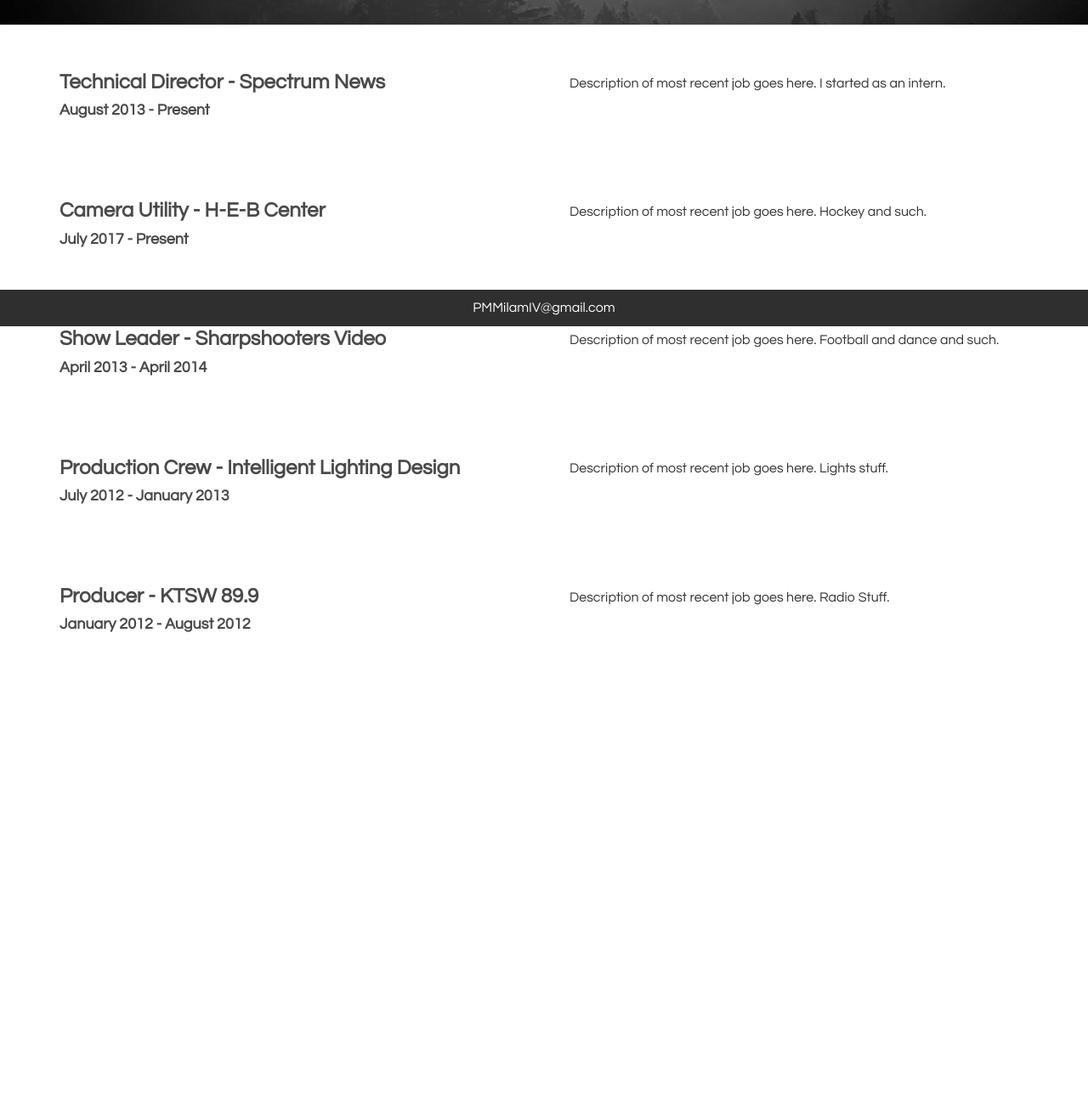
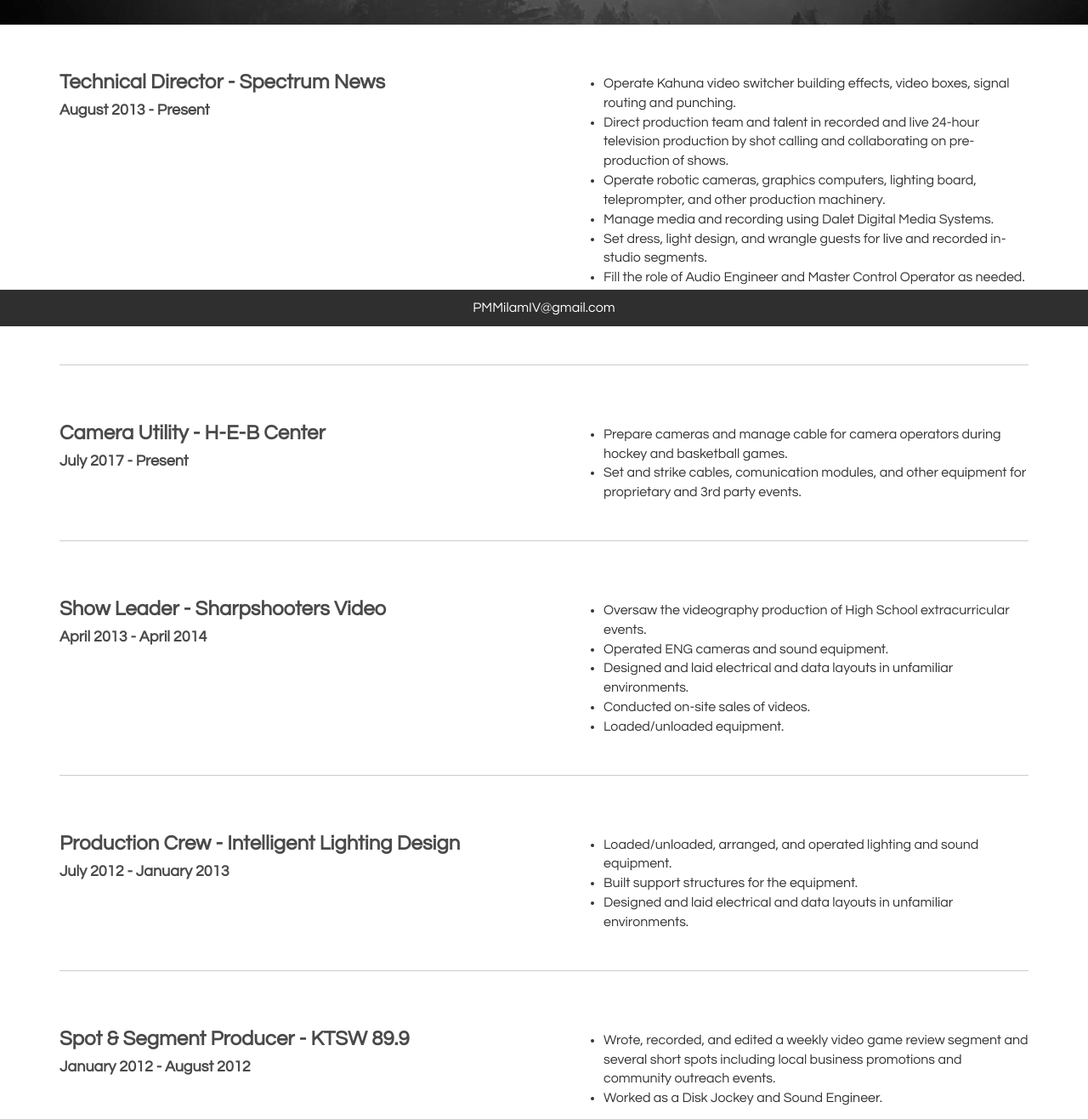
Before and after one commit to pmmiv/mediaPortfolio, a plain HTML site: page resume.html in a window 1280 px wide. Shown: the part 416-1733 px from the top of the page at 85% size. Before the commit the page ends 1206 px from the top, so only its background shows below. Drawn offline with Linux system fonts and the light colour scheme.

Commit message:
Added entries to resume.

```diff
--- a/assets/css/style.css
+++ b/assets/css/style.css
@@ -68,8 +68,6 @@
 .padtop {
   padding-top: 30px
 }
-
-
 
 /* ==========================================================================
    General styles
--- a/resume.html
+++ b/resume.html
@@ -64,9 +64,19 @@
         </div>
         <div class="col-lg-6 col-md-6 col-sm-6 padleft">
           <br/>
-          <p>Description of most recent job goes here. I started as an intern.<p/>
+          <ul style="list-style-type:disc">
+            <li>Operate Kahuna video switcher building effects, video boxes, signal routing and punching.</li>
+            <li>Direct production team and talent in recorded and live 24-hour television production by shot calling and collaborating on pre-production of shows.</li>
+            <li>Operate robotic cameras, graphics computers, lighting board, teleprompter, and other production machinery.</li>
+            <li>Manage media and recording using Dalet Digital Media Systems.</li>
+            <li>Set dress, light design, and wrangle guests for live and recorded in-studio segments.</li>
+            <li>Fill the role of Audio Engineer and Master Control Operator as needed.</li>
+            <li>Cross-trained as photographer and producer.</li>
+            <li><i>Intern until December 2013. Hired in April 2014.</i></li>
+          </ul>
         </div>
     </div>
+    <hr/>
     <div class="row lefted mt mb padtop">
         <div class="col-lg-6 col-md-6 col-sm-6 padright">
           <h3>Camera Utility - H-E-B Center</h3>
@@ -74,9 +84,13 @@
         </div>
         <div class="col-lg-6 col-md-6 col-sm-6 padleft">
           <br/>
-          <p>Description of most recent job goes here. Hockey and such.<p/>
+          <ul style="list-style-type:disc">
+            <li>Prepare cameras and manage cable for camera operators during hockey and basketball games.</li>
+            <li>Set and strike cables, comunication modules, and other equipment for proprietary and 3rd party events.</li>
+          </ul>
         </div>
     </div>
+    <hr/>
     <div class="row lefted mt mb padtop">
         <div class="col-lg-6 col-md-6 col-sm-6 padright">
           <h3>Show Leader - Sharpshooters Video</h3>
@@ -84,9 +98,16 @@
         </div>
         <div class="col-lg-6 col-md-6 col-sm-6 padleft">
           <br/>
-          <p>Description of most recent job goes here. Football and dance and such.<p/>
+          <ul style="list-style-type:disc">
+            <li>Oversaw the videography production of High School extracurricular events.</li>
+            <li>Operated ENG cameras and sound equipment.</li>
+            <li>Designed and laid electrical and data layouts in unfamiliar environments.</li>
+            <li>Conducted on-site sales of videos.</li>
+            <li>Loaded/unloaded equipment.</li>
+          </ul>
         </div>
     </div>
+    <hr/>
     <div class="row lefted mt mb padtop">
         <div class="col-lg-6 col-md-6 col-sm-6 padright">
           <h3>Production Crew - Intelligent Lighting Design</h3>
@@ -94,21 +115,30 @@
         </div>
         <div class="col-lg-6 col-md-6 col-sm-6 padleft">
           <br/>
-          <p>Description of most recent job goes here. Lights stuff.<p/>
+          <ul style="list-style-type:disc">
+            <li>Loaded/unloaded, arranged, and operated lighting and sound equipment.</li>
+            <li>Built support structures for the equipment.</li>
+            <li>Designed and laid electrical and data layouts in unfamiliar environments.</li>
+          </ul>
         </div>
     </div>
+    <hr/>
     <div class="row lefted mt mb padtop">
         <div class="col-lg-6 col-md-6 col-sm-6 padright">
-          <h3>Producer - KTSW 89.9</h3>
+          <h3>Spot & Segment Producer - KTSW 89.9</h3>
           <h4>January 2012 - August 2012</p>
         </div>
         <div class="col-lg-6 col-md-6 col-sm-6 padleft">
           <br/>
-          <p>Description of most recent job goes here. Radio Stuff.<p/>
+          <ul style="list-style-type:disc">
+            <li>Wrote, recorded, and edited a weekly video game review segment and several short spots including local business promotions and community outreach events.</li>
+            <li>Worked as a Disk Jockey and Sound Engineer.</li>
+          </ul>
         </div>
     </div>
   </div>
 
+    <div class="padtop">
       <div id="footerwrap">
     		<div class="container">
     			<div class="row centered">
@@ -120,6 +150,7 @@
     			</div>
     		</div>
     	</div>
+    </div>
 
   </body>
 </html>
```
